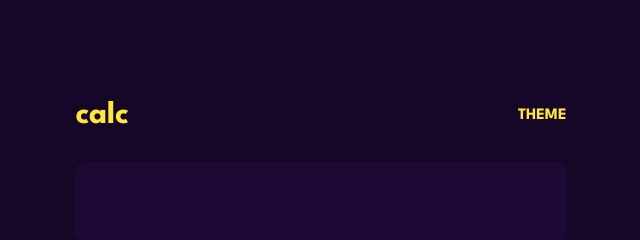
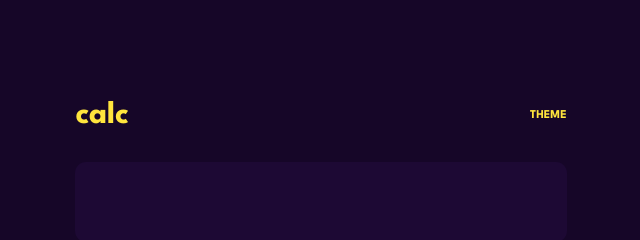
Before and after one commit to vintech05/calculator-app, a plain HTML site: page index.html in a window 1280 px wide. Shown: the top 240 px of the page, 319-959 px from the left. Drawn offline with Linux system fonts and the light colour scheme.

Commit message:
changed font-size value to be smaller

```diff
--- a/style.css
+++ b/style.css
@@ -120,7 +120,7 @@ body {
   .toggle-colors p {
     font-weight: bold;
     text-transform: uppercase;
-    font-size: 1rem;
+    font-size: .75rem;
   }
 }
 
```
